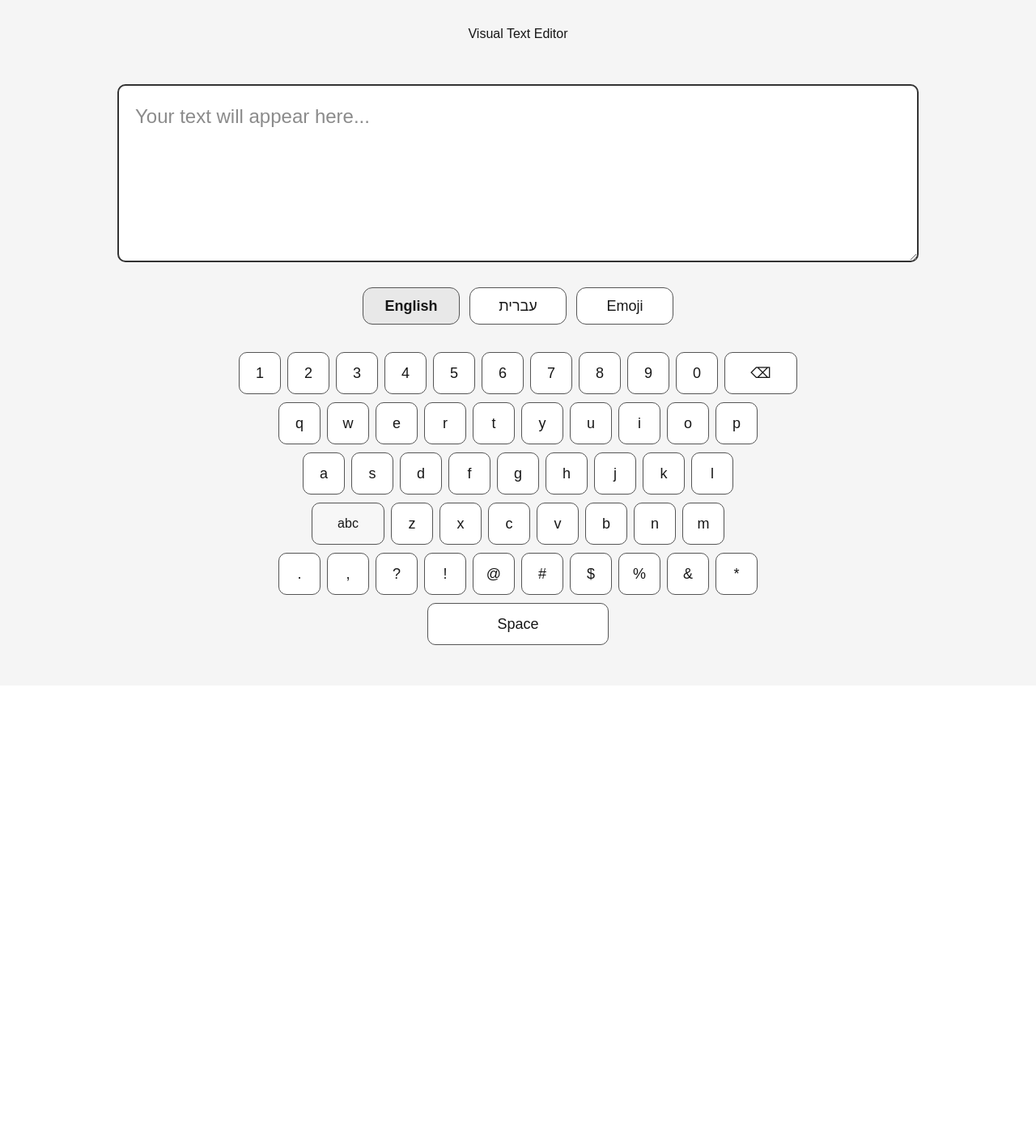
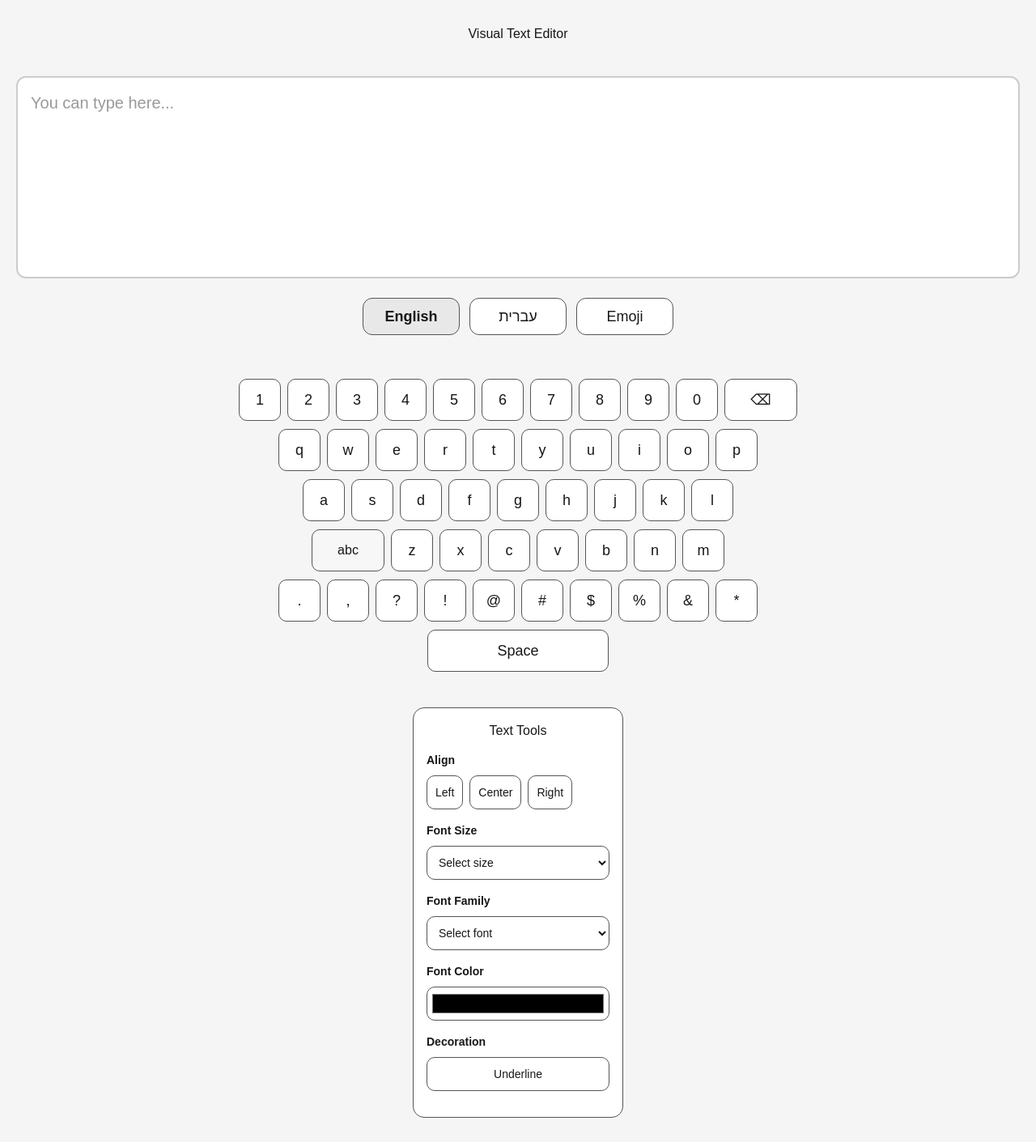
Before and after one commit to saraborgen1/fullstackproject-4, a Next.js app: page / in a window 1280 px wide. Shown: the whole page at 81% size. Before the commit the page ends 847 px from the top, so only its background shows below. Built offline with nearby package versions, Linux system fonts and the light colour scheme.

Commit message:
באמצע שינויים

```diff
--- a/app/page.tsx
+++ b/app/page.tsx
@@ -4,70 +4,94 @@ import { useRef, useState } from "react";
 import TextDisplay from "../components/TextDisplay";
 import Keyboard from "../components/Keyboard";
 import KeyboardTools from "../components/KeyboardTools";
+import TextStyleTools from "../components/TextStyleTools";
 import styles from "../styles/Page.module.css";
 
 export default function Page() {
-  const [text, setText] = useState("");
+  const editorRef = useRef<HTMLDivElement | null>(null);
   const [language, setLanguage] = useState("EN");
-  const textareaRef = useRef<HTMLTextAreaElement | null>(null);
+
+  const focusEditor = () => {
+    if (editorRef.current) {
+      editorRef.current.focus();
+    }
+  };
 
   const handleAddChar = (char: string) => {
-    const textarea = textareaRef.current;
+    focusEditor();
+    document.execCommand("insertText", false, char);
+  };
 
-    if (!textarea) {
-      setText((prev) => prev + char);
+  const handleBackspace = () => {
+    focusEditor();
+    const selection = window.getSelection();
+
+    if (selection && !selection.isCollapsed) {
+      document.execCommand("delete", false);
       return;
     }
 
-    textarea.focus();
-
-    const start = textarea.selectionStart ?? text.length;
-    const end = textarea.selectionEnd ?? text.length;
-
-    const newText = text.slice(0, start) + char + text.slice(end);
-    setText(newText);
-
-    requestAnimationFrame(() => {
-      const newCursor = start + char.length;
-      textarea.focus();
-      textarea.setSelectionRange(newCursor, newCursor);
-    });
+    document.execCommand("delete", false);
   };
 
-  const handleBackspace = () => {
-    const textarea = textareaRef.current;
+  const applyAlignment = (direction: "left" | "center" | "right") => {
+    focusEditor();
 
-    if (!textarea) {
-      setText((prev) => prev.slice(0, -1));
+    if (direction === "left") {
+      document.execCommand("justifyLeft");
+    } else if (direction === "center") {
+      document.execCommand("justifyCenter");
+    } else {
+      document.execCommand("justifyRight");
+    }
+  };
+
+  const applyFontName = (fontName: string) => {
+    focusEditor();
+    document.execCommand("fontName", false, fontName);
+  };
+
+  const applyFontColor = (color: string) => {
+    focusEditor();
+    document.execCommand("foreColor", false, color);
+  };
+
+  const applyUnderline = () => {
+    focusEditor();
+    document.execCommand("underline");
+  };
+
+  const applyFontSize = (size: string) => {
+    focusEditor();
+
+    const selection = window.getSelection();
+    if (!selection || selection.rangeCount === 0) return;
+
+    const range = selection.getRangeAt(0);
+
+    if (selection.isCollapsed) {
+      const span = document.createElement("span");
+      span.style.fontSize = size;
+      span.innerHTML = "&#8203;";
+      range.insertNode(span);
+
+      const newRange = document.createRange();
+      newRange.setStart(span.firstChild || span, 1);
+      newRange.collapse(true);
+
+      selection.removeAllRanges();
+      selection.addRange(newRange);
+      focusEditor();
       return;
     }
 
-    textarea.focus();
+    const contents = range.extractContents();
+    const span = document.createElement("span");
+    span.style.fontSize = size;
+    span.appendChild(contents);
+    range.insertNode(span);
 
-    const start = textarea.selectionStart ?? 0;
-    const end = textarea.selectionEnd ?? 0;
-
-    if (start !== end) {
-      const newText = text.slice(0, start) + text.slice(end);
-      setText(newText);
-
-      requestAnimationFrame(() => {
-        textarea.focus();
-        textarea.setSelectionRange(start, start);
-      });
-      return;
-    }
-
-    if (start === 0) return;
-
-    const newText = text.slice(0, start - 1) + text.slice(start);
-    setText(newText);
-
-    requestAnimationFrame(() => {
-      const newCursor = start - 1;
-      textarea.focus();
-      textarea.setSelectionRange(newCursor, newCursor);
-    });
+    selection.removeAllRanges();
   };
 
   return (
@@ -75,19 +99,25 @@ export default function Page() {
       <div className={styles.wrapper}>
         <h1 className={styles.title}>Visual Text Editor</h1>
 
-        <TextDisplay
-          text={text}
-          setText={setText}
-          textareaRef={textareaRef}
-        />
+        <TextDisplay editorRef={editorRef} />
 
         <KeyboardTools language={language} setLanguage={setLanguage} />
 
-        <Keyboard
-          onAddChar={handleAddChar}
-          onBackspace={handleBackspace}
-          language={language}
-        />
+        <div className={styles.bottomArea}>
+          <Keyboard
+            onAddChar={handleAddChar}
+            onBackspace={handleBackspace}
+            language={language}
+          />
+
+          <TextStyleTools
+            onAlign={applyAlignment}
+            onFontSize={applyFontSize}
+            onFontName={applyFontName}
+            onFontColor={applyFontColor}
+            onUnderline={applyUnderline}
+          />
+        </div>
       </div>
     </main>
   );
--- a/components/TextDisplay.jsx
+++ b/components/TextDisplay.jsx
@@ -1,14 +1,15 @@
 import styles from "../styles/TextDisplay.module.css";
 
-export default function TextDisplay({ text, setText, textareaRef }) {
+export default function TextDisplay({ editorRef }) {
   return (
     <div className={styles.container}>
-      <textarea
-        ref={textareaRef}
-        className={styles.box}
-        value={text}
-        onChange={(e) => setText(e.target.value)}
-        placeholder="Your text will appear here..."
+
+      <div
+        ref={editorRef}
+        className={styles.editor}
+        contentEditable
+        suppressContentEditableWarning={true}
+        data-placeholder="You can type here..."
       />
     </div>
   );
--- /dev/null
+++ b/components/TextStyleTools.jsx
@@ -0,0 +1,76 @@
+"use client";
+
+import styles from "../styles/TextStyleTools.module.css";
+
+export default function TextStyleTools({
+  onAlign,
+  onFontSize,
+  onFontName,
+  onFontColor,
+  onUnderline,
+}) {
+  return (
+    <div className={styles.container}>
+      <h3 className={styles.title}>Text Tools</h3>
+
+      <div className={styles.group}>
+        <label className={styles.label}>Align</label>
+        <div className={styles.buttonRow}>
+          <button type="button" onClick={() => onAlign("left")}>
+            Left
+          </button>
+          <button type="button" onClick={() => onAlign("center")}>
+            Center
+          </button>
+          <button type="button" onClick={() => onAlign("right")}>
+            Right
+          </button>
+        </div>
+      </div>
+
+      <div className={styles.group}>
+        <label className={styles.label}>Font Size</label>
+        <select onChange={(e) => onFontSize(e.target.value)} defaultValue="">
+          <option value="" disabled>
+            Select size
+          </option>
+          <option value="16px">16px</option>
+          <option value="20px">20px</option>
+          <option value="24px">24px</option>
+          <option value="28px">28px</option>
+          <option value="32px">32px</option>
+        </select>
+      </div>
+
+      <div className={styles.group}>
+        <label className={styles.label}>Font Family</label>
+        <select onChange={(e) => onFontName(e.target.value)} defaultValue="">
+          <option value="" disabled>
+            Select font
+          </option>
+          <option value="Arial">Arial</option>
+          <option value="Verdana">Verdana</option>
+          <option value="Times New Roman">Times New Roman</option>
+          <option value="Courier New">Courier New</option>
+          <option value="Georgia">Georgia</option>
+        </select>
+      </div>
+
+      <div className={styles.group}>
+        <label className={styles.label}>Font Color</label>
+        <input
+          type="color"
+          onChange={(e) => onFontColor(e.target.value)}
+          defaultValue="#000000"
+        />
+      </div>
+
+      <div className={styles.group}>
+        <label className={styles.label}>Decoration</label>
+        <button type="button" onClick={onUnderline}>
+          Underline
+        </button>
+      </div>
+    </div>
+  );
+}
--- a/styles/Page.module.css
+++ b/styles/Page.module.css
@@ -6,7 +6,7 @@
 
 .wrapper {
   width: 100%;
-  max-width: 1100px;
+  max-width: 1300px;
   margin: 0 auto;
   display: flex;
   flex-direction: column;
@@ -17,3 +17,13 @@
   margin-bottom: 20px;
   text-align: center;
 }
+
+.bottomArea {
+  width: 100%;
+  display: flex;
+  justify-content: center;
+  align-items: flex-start;
+  gap: 24px;
+  margin-top: 20px;
+  flex-wrap: wrap;
+}
--- a/styles/TextDisplay.module.css
+++ b/styles/TextDisplay.module.css
@@ -1,21 +1,24 @@
 .container {
-  width: 90%;
-  max-width: 1000px;
+  width: 100%;
   text-align: center;
   margin-top: 20px;
 }
 
-.box {
+.editor {
   width: 100%;
-  min-height: 220px;
-  border: 2px solid #333;
+  min-height: 250px;
   background-color: white;
-  padding: 20px;
-  font-size: 24px;
-  margin-top: 10px;
-  border-radius: 10px;
+  border: 2px solid #ccc;
+  border-radius: 12px;
+  padding: 16px;
+  font-size: 20px;
   text-align: left;
-  resize: vertical;
   outline: none;
   box-sizing: border-box;
 }
+
+.editor:empty:before {
+  content: attr(data-placeholder);
+  color: #999;
+  pointer-events: none;
+}
--- /dev/null
+++ b/styles/TextStyleTools.module.css
@@ -0,0 +1,54 @@
+.container {
+  width: 260px;
+  min-width: 260px;
+  background-color: white;
+  border: 1px solid #555;
+  border-radius: 14px;
+  padding: 16px;
+  box-sizing: border-box;
+}
+
+.title {
+  margin: 0 0 14px 0;
+  text-align: center;
+}
+
+.group {
+  display: flex;
+  flex-direction: column;
+  gap: 8px;
+  margin-bottom: 16px;
+}
+
+.label {
+  font-size: 14px;
+  font-weight: 600;
+}
+
+.buttonRow {
+  display: flex;
+  gap: 8px;
+  flex-wrap: wrap;
+}
+
+.buttonRow button,
+.group button,
+.group select,
+.group input[type="color"] {
+  height: 42px;
+  border: 1px solid #555;
+  border-radius: 10px;
+  background-color: white;
+  cursor: pointer;
+  font-size: 14px;
+  padding: 0 10px;
+}
+
+.group select {
+  width: 100%;
+}
+
+.group input[type="color"] {
+  width: 100%;
+  padding: 4px;
+}
```
